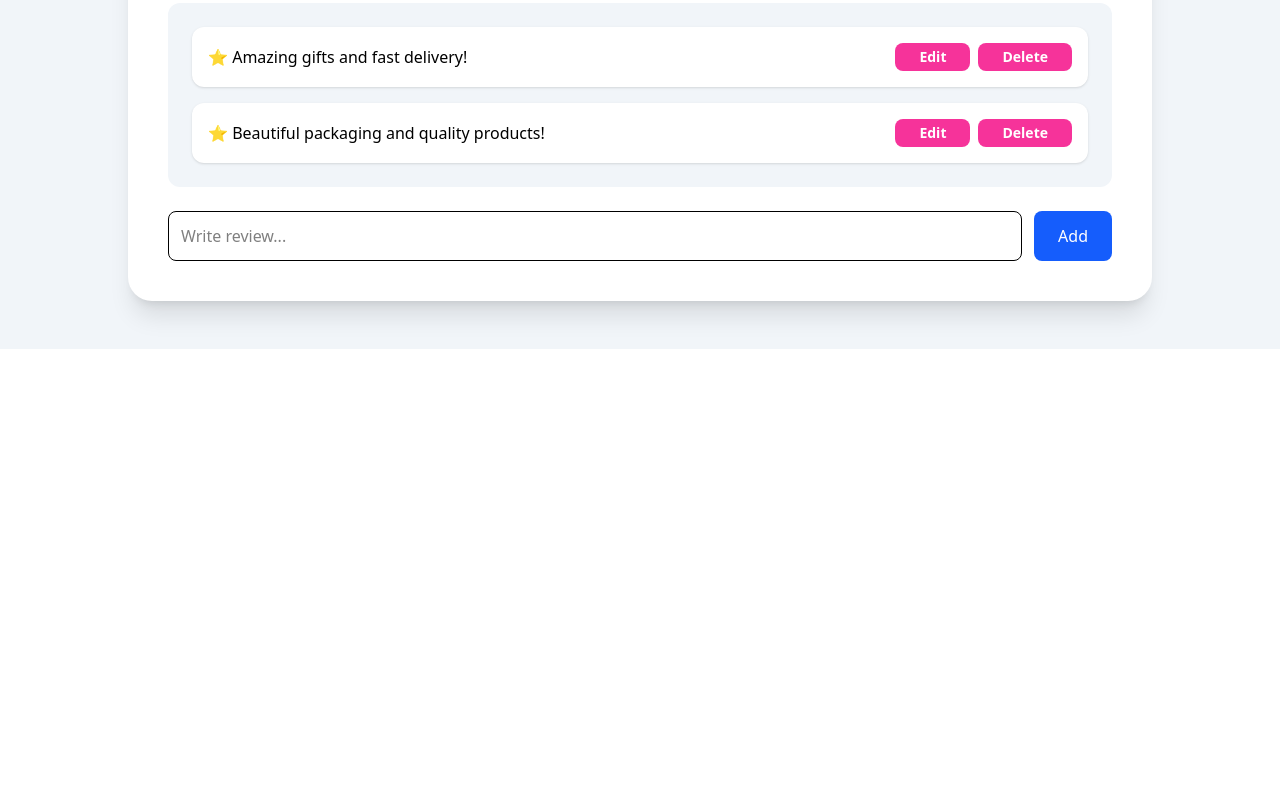
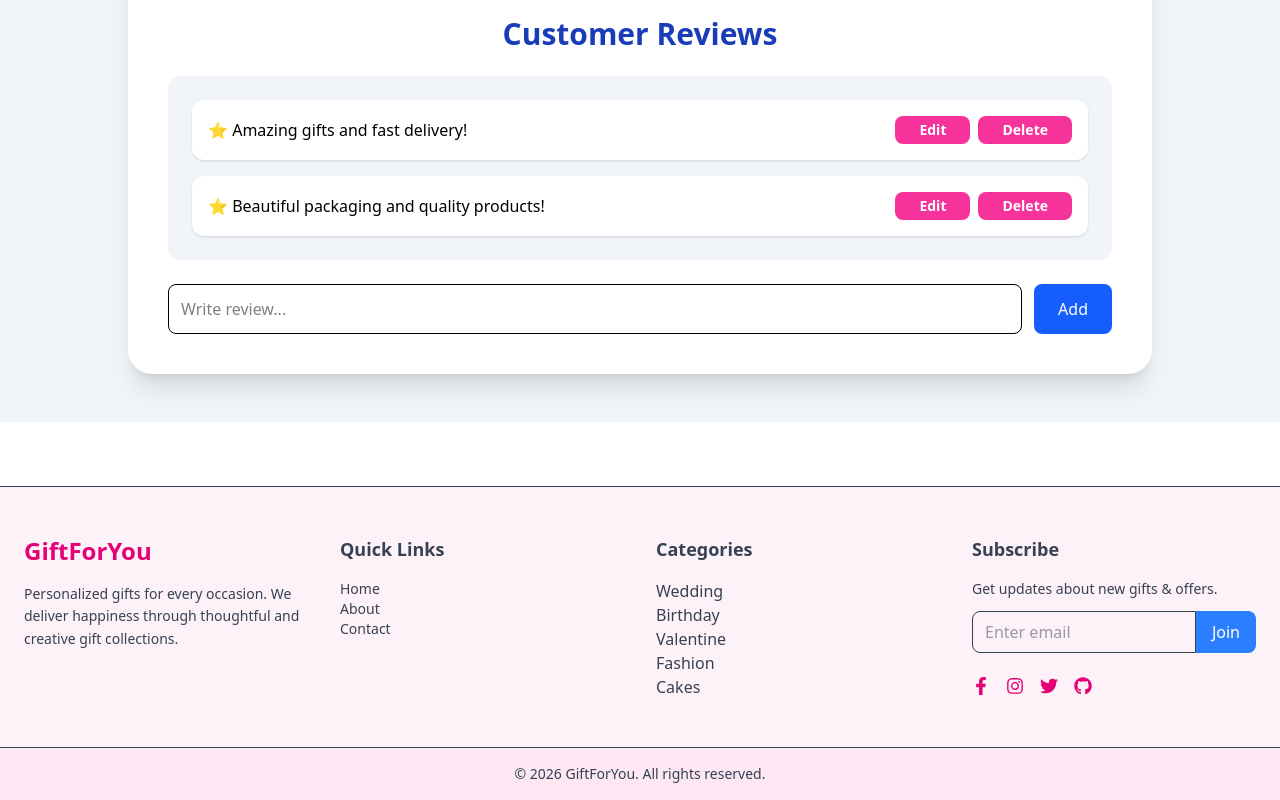
Before and after one commit to pratiksha950/icp12-group-project-5-MERN-stack-GiftForYou, a React (Vite) app in the folder client/: page /about in a window 1280 px wide. Shown: the part 936-1736 px from the top of the page. Before the commit the page ends 1285 px from the top, so only its background shows below. Built offline with nearby package versions, Linux system fonts and the light colour scheme.

Commit message:
add contact page

```diff
--- a/client/package.json
+++ b/client/package.json
@@ -15,6 +15,7 @@
     "react": "^19.2.0",
     "react-dom": "^19.2.0",
     "react-hot-toast": "^2.6.0",
+    "react-icons": "^5.5.0",
     "react-router": "^7.13.0",
     "react-router-dom": "^7.13.0",
     "tailwindcss": "^4.1.18"
--- a/client/src/components/Footer.jsx
+++ b/client/src/components/Footer.jsx
@@ -0,0 +1,119 @@
+import React from "react";
+import { Link } from "react-router-dom";
+import { FaFacebookF, FaInstagram, FaTwitter, FaGithub } from "react-icons/fa";
+
+export default function Footer() {
+  return (
+    <footer className="bg-pink-50 text-gray-700 mt-16 border-t">
+      <div className="max-w-7xl mx-auto px-6 py-12 grid md:grid-cols-4 gap-8">
+
+        {/* Logo + About */}
+        <div>
+          <h2 className="text-2xl font-bold text-pink-600">GiftForYou</h2>
+          <p className="mt-4 text-sm leading-relaxed">
+            Personalized gifts for every occasion. We deliver happiness through
+            thoughtful and creative gift collections.
+          </p>
+        </div>
+
+        {/* Quick Links */}
+        <div>
+          <h3 className="font-semibold text-lg mb-4">Quick Links</h3>
+          <ul>
+            <li> <Link to="/home" className="hidden md:block hover:text-pink-500 text-sm">
+            Home
+          </Link>
+          </li>
+          <li> <Link to="/about" className="hidden md:block hover:text-pink-500 text-sm">
+            About
+          </Link>
+          </li>
+          <li><Link to="/contact" className="hidden md:block hover:text-pink-500 text-sm">
+            Contact
+          </Link>
+          </li>
+          </ul>
+        </div>
+
+        {/* Categories */}
+        <div>
+          <h3 className="font-semibold text-lg mb-4">Categories</h3>
+
+          <ul >
+          <li> <Link to="/wedding" className="hover:text-pink-500">Wedding</Link></li>
+          <li> <Link to="/birthday" className="hover:text-pink-500">Birthday</Link></li>
+         <li> <Link to="/valentine" className="hover:text-pink-500">Valentine</Link></li>
+          <li><Link to="/fashion" className="hover:text-pink-500">Fashion</Link></li>
+          <li><Link to="/cake" className="hover:text-pink-500">Cakes</Link></li>
+        </ul>
+        </div>
+
+        {/* Newsletter */}
+        <div>
+          <h3 className="font-semibold text-lg mb-4">Subscribe</h3>
+          <p className="text-sm mb-3">Get updates about new gifts & offers.</p>
+
+          <div className="flex">
+            <input
+              type="email"
+              placeholder="Enter email"
+              className="w-full px-3 py-2 border rounded-l-lg outline-none focus:ring-2 focus:ring-pink-300"
+            />
+            <button className="bg-blue-500 text-white px-4 rounded-r-lg
+             hover:bg-blue-700">
+              Join
+            </button>
+          </div>
+
+          {/* Social Icons */}
+          {/* Social Icons */}
+<div className="flex gap-4 mt-6 text-pink-600 text-lg">
+
+  <a
+    href="https://facebook.com"
+    target="_blank"
+    rel="noopener noreferrer"
+    className="hover:scale-125 hover:text-blue-600 transition"
+  >
+    <FaFacebookF />
+  </a>
+
+  <a
+    href="https://instagram.com"
+    target="_blank"
+    rel="noopener noreferrer"
+    className="hover:scale-125 hover:text-pink-500 transition"
+  >
+    <FaInstagram />
+  </a>
+
+  <a
+    href="https://twitter.com"
+    target="_blank"
+    rel="noopener noreferrer"
+    className="hover:scale-125 hover:text-sky-500 transition"
+  >
+    <FaTwitter />
+  </a>
+
+  <a
+    href="https://github.com"
+    target="_blank"
+    rel="noopener noreferrer"
+    className="hover:scale-125 hover:text-black transition"
+  >
+    <FaGithub />
+  </a>
+
+</div>
+
+        </div>
+      </div>
+
+      {/* Bottom Bar */}
+      <div className="border-t text-center py-4 text-sm bg-pink-100">
+        © {new Date().getFullYear()} GiftForYou. All rights reserved.
+      </div>
+    </footer>
+  );
+}
--- a/client/src/views/About.jsx
+++ b/client/src/views/About.jsx
@@ -5,6 +5,8 @@ import { useRef } from 'react'
 import { setPageTitle } from "../utils.jsx"
 import Button from '../components/Button.jsx'
 import Category from '../components/CategorySection.jsx'
+import Navbar from '../components/Navbar.jsx'
+import Footer from '../components/Footer.jsx'
 
 
 function About() {
@@ -68,6 +70,8 @@ function About() {
   };
 
   return (
+    <>
+    <Navbar/>
   <div className="min-h-screen w-full bg-slate-100 py-12 px-4">
 
     <div className="max-w-5xl mx-auto bg-white rounded-3xl shadow-xl p-10">
@@ -159,7 +163,8 @@ function About() {
 
           <button
             onClick={handleAddReview}
-            className="bg-blue-600 text-white px-6 rounded-lg hover:bg-blue-800 transition"
+            className="bg-blue-600 text-white px-6 rounded-lg
+             hover:bg-blue-800 transition"
           >
             {editIndex !== null ? "Update" : "Add"}
           </button>
@@ -168,6 +173,8 @@ function About() {
 
     </div>
   </div>
+  <Footer/>
+  </>
 );
 }
 
--- a/client/src/views/Contact.jsx
+++ b/client/src/views/Contact.jsx
@@ -1,9 +1,156 @@
 import React from 'react'
+import { useState } from "react";
+import Navbar from '../components/Navbar'
+import Button from "../components/Button"
 
 function Contact() {
+  const [form, setForm] = useState({
+    name: "",
+    email: "",
+    message: ""
+  });
+
+  const [showToast, setShowToast] = useState(false);
+
+  const handleChange = (e) => {
+    setForm({
+      ...form,
+      [e.target.name]: e.target.value
+    });
+  };
+
+  const handleSubmit = (e) => {
+    e.preventDefault();
+
+    if (!form.name || !form.email || !form.message) {
+      alert("Please fill all fields");
+      return;
+    }
+
+    setShowToast(true);
+
+    setTimeout(() => {
+      setShowToast(false);
+    }, 3000);
+
+    setForm({
+      name: "",
+      email: "",
+      message: ""
+    });
+  };
+
   return (
-    <div>Contact</div>
-  )
+    <>
+    <Navbar/>
+   <div className="bg-slate-100 min-h-screen py-12 px-4 flex justify-center">
+
+      {/* Toast */}
+      {showToast && (
+        <div className="fixed top-6 right-6 bg-green-700 text-white px-6 py-3 rounded-lg shadow-lg animate-bounce">
+          Message Sent Successfully 🎉
+        </div>
+      )}
+
+      <div className="max-w-6xl w-full bg-white rounded-3xl p-8 shadow-lg">
+
+        {/* Heading */}
+        <h1 className="text-3xl font-bold text-blue-600 text-center mb-2">
+          Contact Us
+        </h1>
+
+        <h2 className="text-xl font-semibold text-blue-800 text-center mb-8">
+          Gift For You
+        </h2>
+
+        {/* GRID SECTION */}
+        <div className="grid md:grid-cols-2 gap-10 items-start">
+
+          {/* LEFT SIDE → MAP + INFO */}
+          <div>
+
+            <p className="mb-2">
+              <strong>Address:</strong> 123 Gift Street, Pune, India
+            </p>
+
+            <p className="mb-2">
+              <strong>Phone:</strong>{" "}
+              <a href="tel:+919860737643" className="text-blue-600 hover:underline">
+                +91 9860737643
+              </a>
+            </p>
+
+            <p className="mb-4">
+              <strong>Email:</strong>{" "}
+              <a href="mailto:nikitachormale4242@gmail.com" className="text-blue-600 hover:underline">
+                nikitachormale4242@gmail.com
+              </a>
+            </p>
+
+            <h3 className="text-lg font-semibold text-blue-800 mb-3">
+              Location
+            </h3>
+
+            <div className="rounded-xl overflow-hidden shadow">
+              <iframe
+                title="map"
+                src="https://www.google.com/maps?q=Pune,India&output=embed"
+                className="w-full h-80 border-0"
+                loading="lazy"
+              />
+            </div>
+          </div>
+
+          {/* RIGHT SIDE → FORM */}
+          <div>
+
+            <h3 className="text-xl font-semibold text-blue-800 mb-4">
+              Send Suggestion
+            </h3>
+
+            <form onSubmit={handleSubmit} className="flex flex-col gap-4">
+
+              <input
+                type="text"
+                name="name"
+                placeholder="Your Name"
+                value={form.name}
+                onChange={handleChange}
+                className="p-3 border rounded-lg focus:outline-none focus:ring-2 focus:ring-blue-500"
+              />
+
+              <input
+                type="email"
+                name="email"
+                placeholder="Your Email"
+                value={form.email}
+                onChange={handleChange}
+                className="p-3 border rounded-lg focus:outline-none focus:ring-2 focus:ring-blue-500"
+              />
+
+              <textarea
+                name="message"
+                placeholder="Your Suggestion..."
+                value={form.message}
+                onChange={handleChange}
+                className="p-3 border rounded-lg focus:outline-none focus:ring-2 focus:ring-blue-500"
+                rows="5"
+              />
+
+              <Button
+                title="Send Message"
+                type="submit"
+                varient=" outline"
+                size="md"
+              />
+            </form>
+
+          </div>
+
+        </div>
+      </div>
+    </div>
+  </>
+);
 }
-
 export default Contact
```
Also changed, not shown: 1 other file (tests, documents, lock files or other folders).
